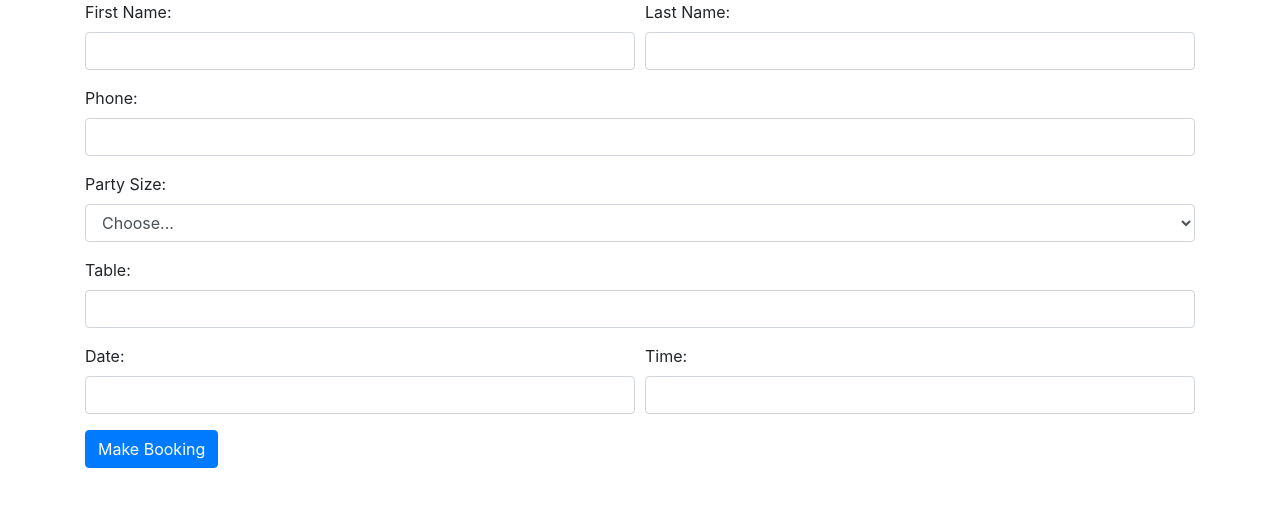
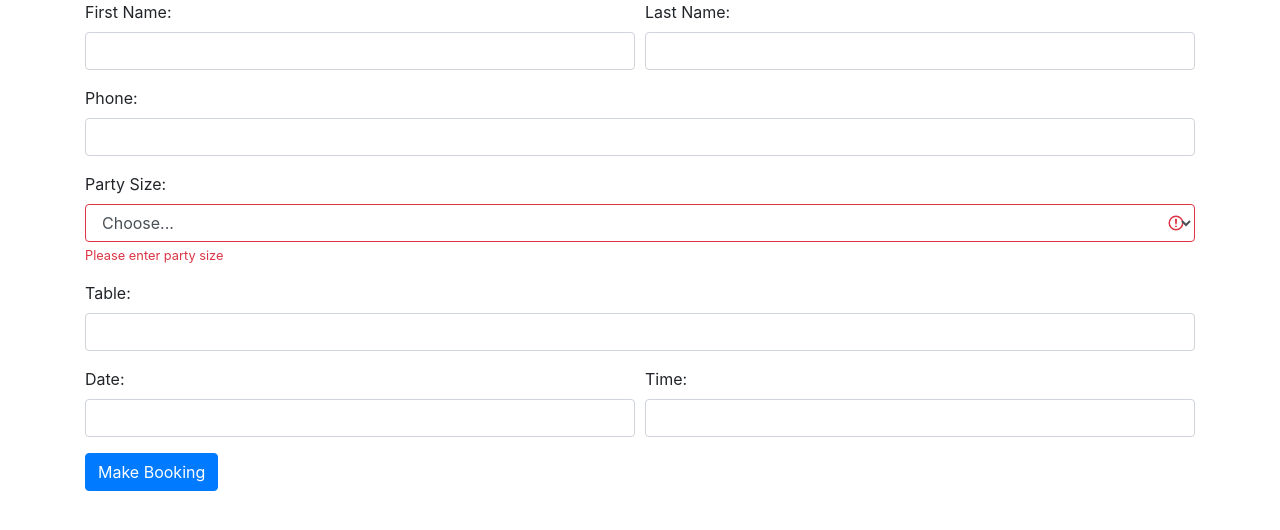
Before and after one commit to JamesSwatton/restaurant-reservation-app, a plain HTML site: page index.html in a window 1280 px wide. Drawn offline with nearby package versions, Linux system fonts and the light colour scheme.

Commit message:
add valid input feedback

```diff
--- a/index.html
+++ b/index.html
@@ -29,11 +29,16 @@
 
                 <div class="form-group">
                     <label for="party-size">Party Size:</label>
-                    <select id="pary-size" class="form-control" type="number"
-                        v-model="newBooking.partySize">
+                    <select id="pary-size" :class="newBooking.partySize ? 'is-valid' : 'is-invalid'"class="form-control" type="number" v-model="newBooking.partySize">
                         <option value="">Choose...</option>
                         <option v-for="i in 12" :value="i"> {{ i }}</option>
                     </select>
+                    <div class="valid-feedback">
+                        Looks good!
+                    </div>
+                    <div class="invalid-feedback">
+                        Please enter party size
+                    </div>
                 </div>
 
                 <div class="form-group">
```
